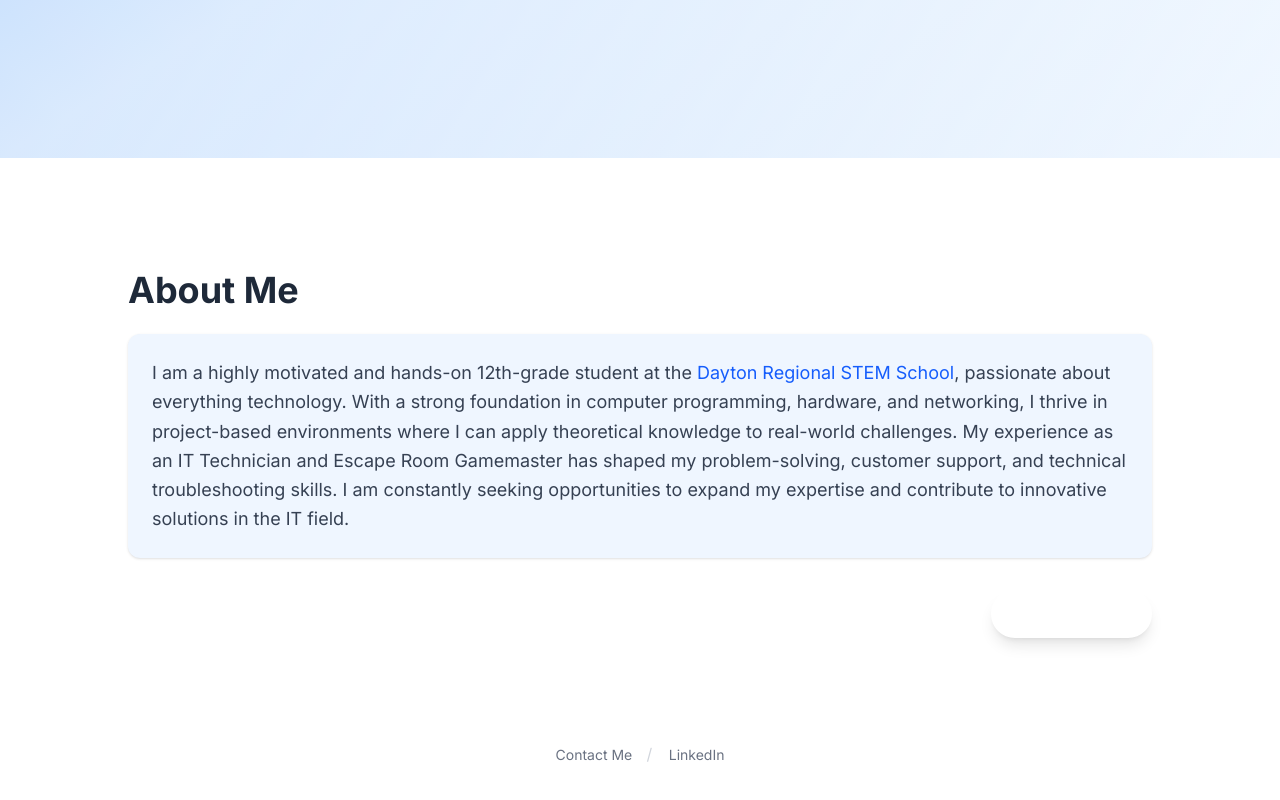
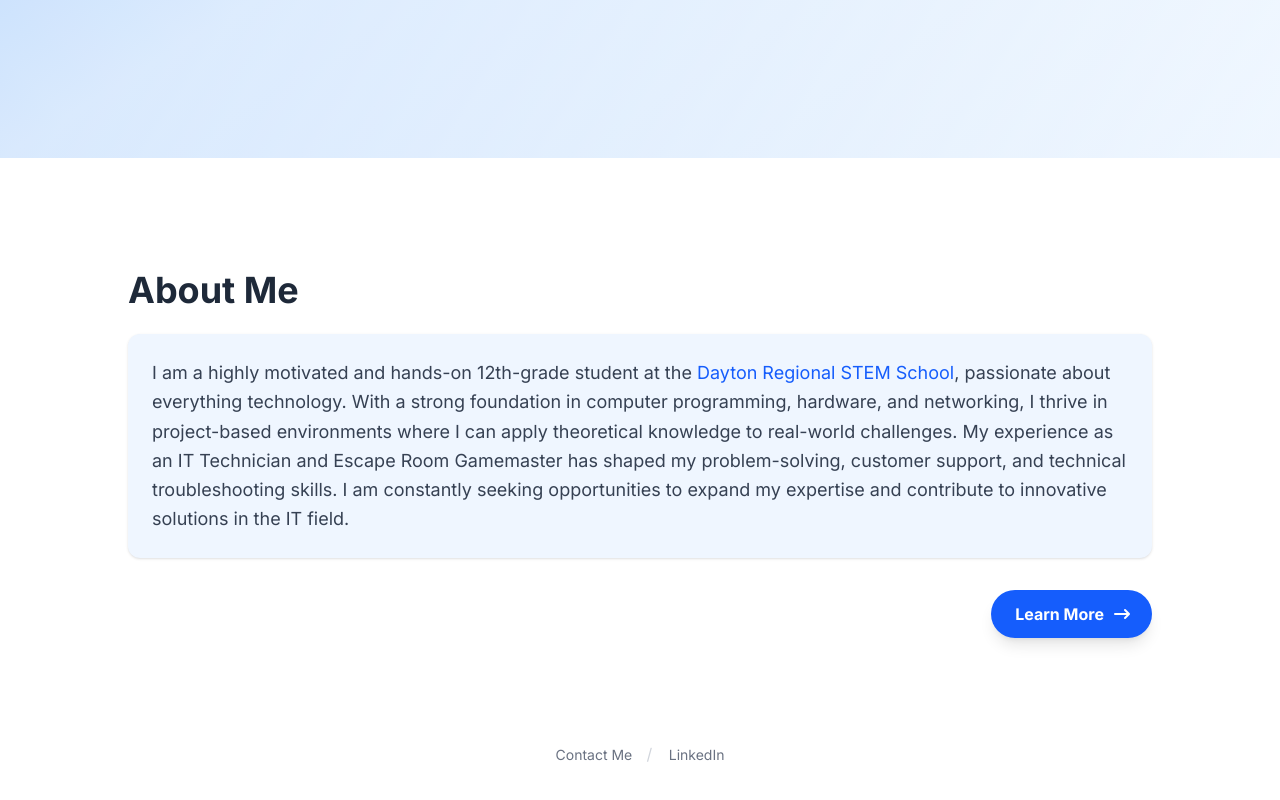
Before and after one commit to Luke-Priest/STEMPortfolio2026, a website: page Coding/index.html in a window 1280 px wide. Shown: the part 642-1442 px from the top of the page. Drawn offline with Linux system fonts and the light colour scheme.

Commit message:
Update resume and broken light mode

```diff
--- a/Coding/index.html
+++ b/Coding/index.html
@@ -181,7 +181,7 @@
       </p>
     </div>
     <div class="flex justify-end mt-8">
-      <a href="Experiences/index.html" class="inline-flex items-center px-6 py-3 g-gray-200 dark:bg-gray-700 text-gray-800 dark:text-gray-200 rounded-full hover:bg-gray-300 dark:hover:bg-gray-600 text-white font-semibold text-base transition shadow-lg">
+      <a href="Experiences/index.html" class="inline-flex items-center px-6 py-3 bg-blue-600 hover:bg-blue-700 text-white dark:bg-gray-700 dark:hover:bg-gray-600 dark:text-gray-200 rounded-full font-semibold text-base transition shadow-lg">
         Learn More
         <svg class="ml-2 -mr-1 w-5 h-5" fill="currentColor" viewBox="0 0 20 20" xmlns="http://www.w3.org/2000/svg"><path fill-rule="evenodd" d="M12.293 5.293a1 1 0 011.414 0l4 4a1 1 0 010 1.414l-4 4a1 1 0 01-1.414-1.414L14.586 11H3a1 1 0 110-2h11.586l-2.293-2.293a1 1 0 010-1.414z" clip-rule="evenodd"/></svg>
       </a>
```
Also changed, not shown: 1 other file.
